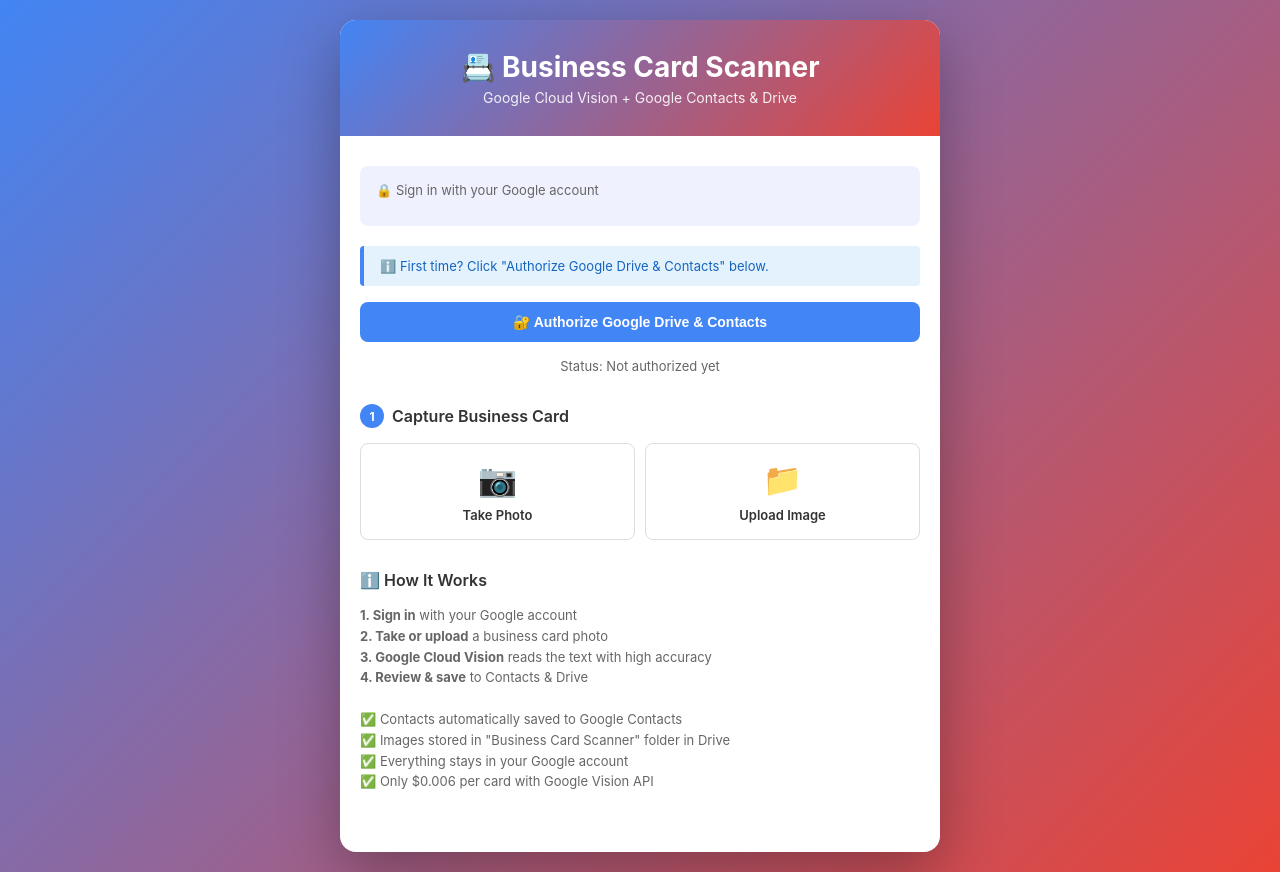
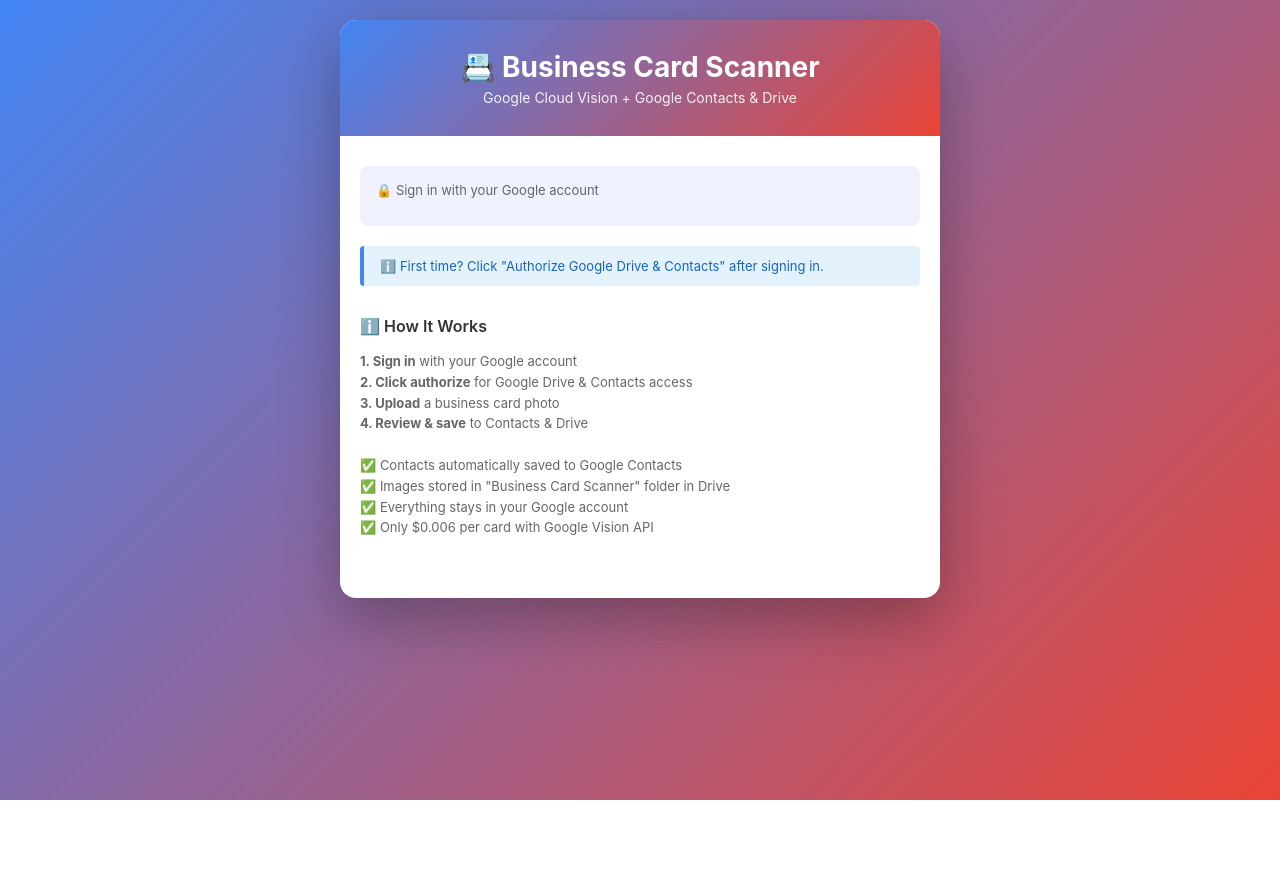
Before and after one commit to jadhaokishor81/Business-card-scanner, a website: page index.html in a window 1280 px wide. After the commit the page ends 800 px from the top, so only its background shows below. Drawn offline with nearby package versions, Linux system fonts and the light colour scheme.

Commit message:
Update index.html

```diff
--- a/index.html
+++ b/index.html
@@ -314,38 +314,6 @@
             color: #1565c0;
         }
 
-        .scan-options {
-            display: grid;
-            grid-template-columns: 1fr 1fr;
-            gap: 10px;
-        }
-
-        .option-btn {
-            padding: 16px;
-            border: 1px solid #ddd;
-            background: white;
-            border-radius: 8px;
-            cursor: pointer;
-            text-align: center;
-            transition: all 0.3s ease;
-        }
-
-        .option-btn:hover {
-            border-color: #4285f4;
-            background: #f8f9ff;
-        }
-
-        .option-icon {
-            font-size: 32px;
-            margin-bottom: 8px;
-        }
-
-        .option-text {
-            font-size: 13px;
-            font-weight: 600;
-            color: #333;
-        }
-
         .checkbox-group {
             display: flex;
             gap: 16px;
@@ -404,7 +372,7 @@
 
         <div class="content">
             <!-- Authentication Section -->
-            <div class="section">
+            <div class="section" id="authenticationSection">
                 <div class="auth-section">
                     <div class="auth-status" id="authStatus">
                         🔒 Sign in with your Google account
@@ -413,13 +381,13 @@
                 </div>
 
                 <div class="info-box">
-                    ℹ️ First time? Click "Authorize Google Drive & Contacts" below.
+                    ℹ️ First time? Click "Authorize Google Drive & Contacts" after signing in.
                 </div>
 
-                <button class="btn-primary" onclick="authorizeForSaving()" id="authBtn" style="width: 100%; margin-bottom: 16px;">
+                <button class="btn-primary" onclick="authorizeForSaving()" id="authBtn" style="width: 100%; margin-bottom: 16px; display: none;">
                     🔐 Authorize Google Drive & Contacts
                 </button>
-                <div id="authStatus" style="text-align: center; font-size: 13px; color: #666; margin-bottom: 16px;">
+                <div id="authStatusText" style="text-align: center; font-size: 13px; color: #666; margin-bottom: 16px; display: none;">
                     Status: Not authorized yet
                 </div>
             </div>
@@ -428,23 +396,15 @@
             <div class="success-message" id="successMessage"></div>
 
             <!-- Step 1: Capture/Upload -->
-            <div class="section">
+            <div class="section" id="uploadSection" style="display: none;">
                 <div class="section-title">
                     <span class="step-number">1</span>
                     Capture Business Card
                 </div>
-                <div class="scan-options">
-                    <div class="option-btn" onclick="captureCamera()">
-                        <div class="option-icon">📷</div>
-                        <div class="option-text">Take Photo</div>
-                    </div>
-                    <div class="option-btn" onclick="document.getElementById('fileInput').click()">
-                        <div class="option-icon">📁</div>
-                        <div class="option-text">Upload Image</div>
-                    </div>
-                </div>
+                <button class="btn-primary" onclick="document.getElementById('fileInput').click()" style="width: 100%; margin-bottom: 10px;">
+                    📁 Upload Image
+                </button>
                 <input type="file" id="fileInput" accept="image/*" onchange="handleFileUpload(event)">
-                <video id="camera" style="width:100%; margin-top:20px; border-radius:8px; display:none;"></video>
                 <div id="imagePreview" class="image-preview" style="display:none;">
                     <img id="previewImg" alt="Business card preview">
                 </div>
@@ -540,8 +500,8 @@
                 </div>
                 <p style="font-size: 13px; color: #666; line-height: 1.6;">
                     <strong>1. Sign in</strong> with your Google account<br>
-                    <strong>2. Take or upload</strong> a business card photo<br>
-                    <strong>3. Google Cloud Vision</strong> reads the text with high accuracy<br>
+                    <strong>2. Click authorize</strong> for Google Drive & Contacts access<br>
+                    <strong>3. Upload</strong> a business card photo<br>
                     <strong>4. Review & save</strong> to Contacts & Drive<br><br>
                     ✅ Contacts automatically saved to Google Contacts<br>
                     ✅ Images stored in "Business Card Scanner" folder in Drive<br>
@@ -555,7 +515,6 @@
     <script src="https://cdnjs.cloudflare.com/ajax/libs/axios/1.6.0/axios.min.js"></script>
     <script>
         let currentImage = null;
-        let cameraStream = null;
         let isAuthenticated = false;
         let googleUser = null;
         let accessToken = null;
@@ -569,7 +528,6 @@
             'https://www.googleapis.com/auth/drive.file'
         ];
 
-        // Initialize Google Sign-In with OAuth
         function initGoogleSignIn() {
             google.accounts.id.initialize({
                 client_id: CLIENT_ID,
@@ -585,16 +543,10 @@
                     text: 'signin_with'
                 }
             );
-
-            // Also initialize OAuth for access token
-            google.accounts.oauth2.initTokenClient({
-                client_id: CLIENT_ID,
-                scope: SCOPES.join(' '),
-                callback: handleTokenResponse,
-            });
         }
 
         function handleCredentialResponse(response) {
+            console.log('Sign-in successful');
             const base64Url = response.credential.split('.')[1];
             const base64 = base64Url.replace(/-/g, '+').replace(/_/g, '/');
             const jsonPayload = decodeURIComponent(
@@ -607,8 +559,25 @@
             isAuthenticated = true;
             updateAuthStatus();
 
+            // Show authorize button and hide sign-in
+            setTimeout(() => {
+                document.getElementById('signInDiv').style.display = 'none';
+                document.getElementById('authBtn').style.display = 'block';
+                document.getElementById('authStatusText').style.display = 'block';
+                document.getElementById('uploadSection').style.display = 'block';
+            }, 500);
+
             // Request access token for Contacts and Drive
             requestAccessToken();
+        }
+
+        function updateAuthStatus() {
+            const statusEl = document.getElementById('authStatus');
+            if (isAuthenticated && googleUser) {
+                statusEl.textContent = '✅ Signed in as ' + googleUser.name;
+                statusEl.classList.add('authenticated');
+                console.log('Auth status updated for:', googleUser.name);
+            }
         }
 
         function requestAccessToken() {
@@ -634,34 +603,12 @@
             if (response.access_token) {
                 accessToken = response.access_token;
                 console.log('Access token obtained');
-                document.getElementById('authStatus').textContent = '✅ Authorized! Ready to save.';
-                document.getElementById('authStatus').style.color = '#10b981';
+                document.getElementById('authStatusText').textContent = '✅ Authorized! Ready to save.';
+                document.getElementById('authStatusText').style.color = '#10b981';
                 document.getElementById('authBtn').textContent = '✅ Authorized';
                 document.getElementById('authBtn').disabled = true;
                 showMessage('✅ Connected to Google Drive & Contacts', 'success');
             }
-        }
-
-        function updateAuthStatus() {
-            const statusEl = document.getElementById('authStatus');
-            if (isAuthenticated && googleUser) {
-                statusEl.textContent = '✅ Signed in as ' + googleUser.name;
-                statusEl.classList.add('authenticated');
-            }
-        }
-
-        function captureCamera() {
-            const video = document.getElementById('camera');
-            video.style.display = 'block';
-
-            navigator.mediaDevices.getUserMedia({ video: true })
-                .then(stream => {
-                    cameraStream = stream;
-                    video.srcObject = stream;
-                })
-                .catch(err => {
-                    showMessage('Camera access denied: ' + err.message, 'error');
-                });
         }
 
         function handleFileUpload(event) {
@@ -682,11 +629,6 @@
             const img = document.getElementById('previewImg');
             img.src = currentImage;
             preview.style.display = 'block';
-
-            if (cameraStream) {
-                cameraStream.getTracks().forEach(track => track.stop());
-                document.getElementById('camera').style.display = 'none';
-            }
         }
 
         function extractText() {
@@ -725,13 +667,19 @@
         }
 
         function saveContact() {
+            console.log('saveContact() called');
+            console.log('isAuthenticated:', isAuthenticated);
+            console.log('accessToken:', accessToken ? 'EXISTS' : 'NULL - PLEASE AUTHORIZE!');
+
             if (!isAuthenticated) {
+                console.error('Not authenticated');
                 showMessage('Please sign in first', 'error');
                 return;
             }
 
             if (!accessToken) {
-                showMessage('Please authorize access to Google Contacts & Drive', 'error');
+                console.error('No access token - user must click Authorize button first!');
+                showMessage('❌ Please click "🔐 Authorize Google Drive & Contacts" button first!', 'error');
                 return;
             }
 
@@ -760,12 +708,16 @@
             const loadingEl = document.createElement('div');
             loadingEl.className = 'loading';
             loadingEl.innerHTML = '<div class="spinner"></div><span>Saving contact...</span>';
-            document.querySelector('.section:has(#formSection)').appendChild(loadingEl);
+            document.getElementById('formSection').parentElement.appendChild(loadingEl);
 
             let promises = [];
 
-            // Save to Google Contacts
+            console.log('Starting save process...');
+            console.log('saveToContacts:', saveToContacts);
+            console.log('saveToDrive:', saveToDrive);
+
             if (saveToContacts) {
+                console.log('Calling /api/save-contact...');
                 promises.push(
                     axios.post(`${BACKEND_URL}/api/save-contact`, {
                         contactData: contactData,
@@ -774,8 +726,8 @@
                 );
             }
 
-            // Upload image to Google Drive
             if (saveToDrive && currentImage) {
+                console.log('Calling /api/upload-image...');
                 promises.push(
                     axios.post(`${BACKEND_URL}/api/upload-image`, {
                         imageData: currentImage,
@@ -786,17 +738,27 @@
                 );
             }
 
+            if (promises.length === 0) {
+                console.error('No APIs to call - both checkboxes unchecked?');
+                loadingEl.remove();
+                showMessage('Please check at least one option', 'error');
+                return;
+            }
+
             Promise.all(promises)
                 .then(responses => {
                     loadingEl.remove();
+                    console.log('✅ All APIs succeeded!', responses);
                     showMessage('✅ Contact saved successfully!', 'success');
-                    console.log('Save results:', responses);
                     resetForm();
                 })
                 .catch(error => {
                     loadingEl.remove();
-                    showMessage('Error: ' + (error.response?.data?.error || error.message), 'error');
-                    console.error('Save error:', error);
+                    console.error('❌ API Error Details:');
+                    console.error('Error message:', error.message);
+                    console.error('Response status:', error.response?.status);
+                    console.error('Response data:', error.response?.data);
+                    showMessage('❌ Error: ' + (error.response?.data?.error || error.message), 'error');
                 });
         }
 
@@ -822,7 +784,6 @@
             setTimeout(() => msgEl.classList.remove('show'), 4000);
         }
 
-        // Initialize on page load
         window.addEventListener('load', initGoogleSignIn);
     </script>
 </body>
```
